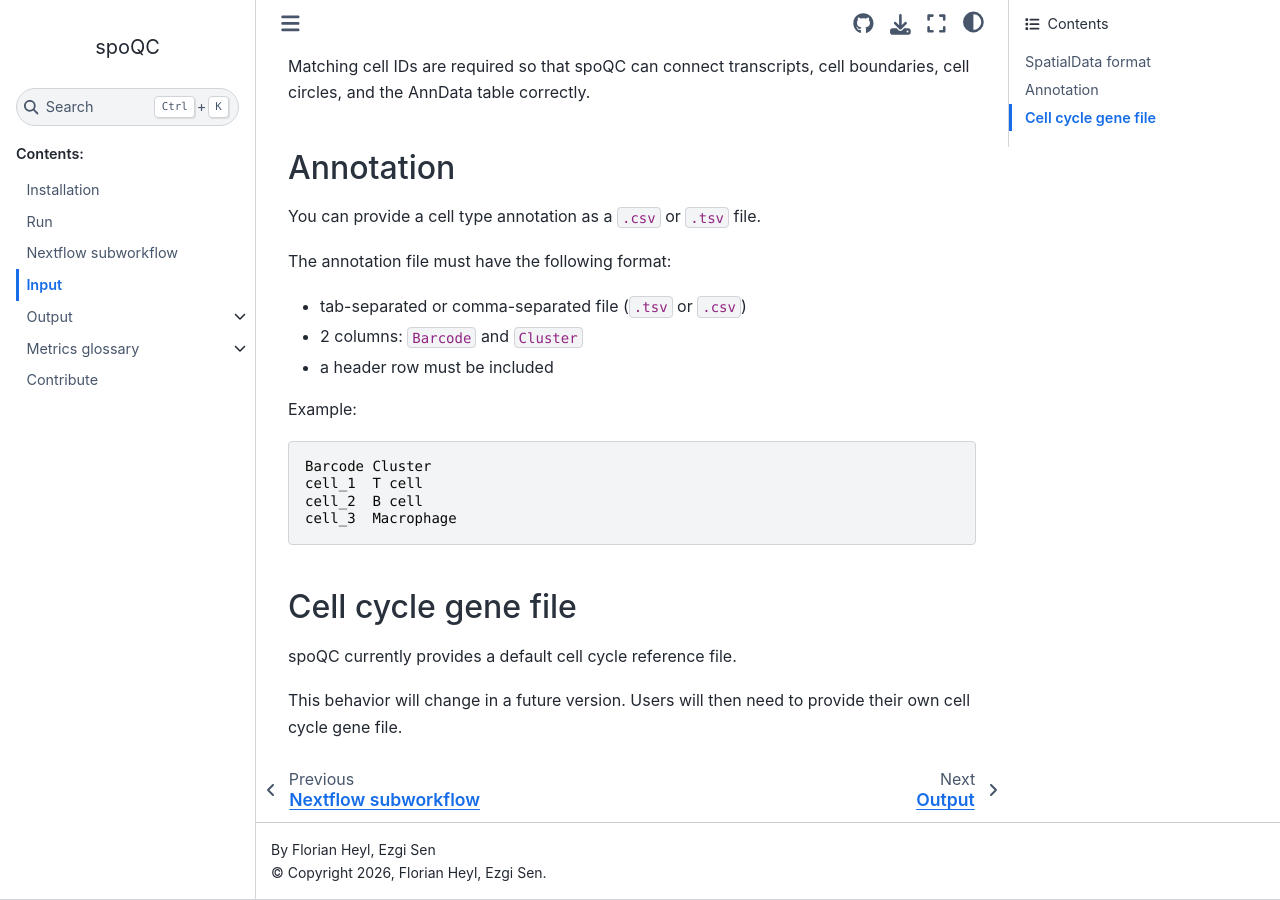
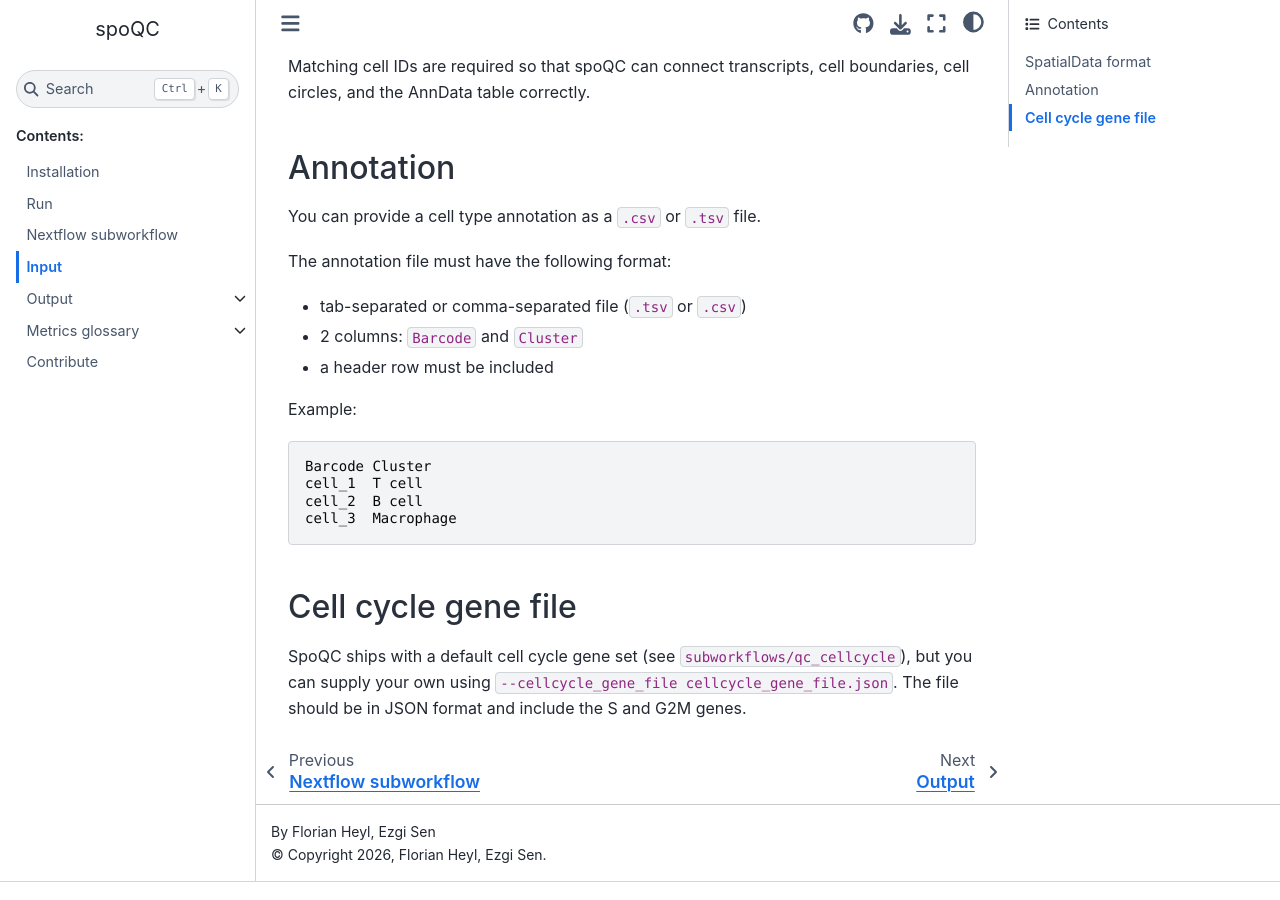
Before and after one commit to heylf/spoQC, a Sphinx documentation site: the page built from docs/source/input.md, in a window 1280 px wide and 900 px high, scrolled down 975 px. Built offline with Sphinx 7.4.7 and the Sphinx Book theme 1.1.4, drawn with Linux system fonts in a browser that asks for light colours.

Commit message:
change to input.md

```diff
--- a/docs/source/input.md
+++ b/docs/source/input.md
@@ -65,6 +65,4 @@
 
 ## Cell cycle gene file
 
-spoQC currently provides a default cell cycle reference file.
-
-This behavior will change in a future version. Users will then need to provide their own cell cycle gene file.
+SpoQC ships with a default cell cycle gene set (see `subworkflows/qc_cellcycle`), but you can supply your own using `--cellcycle_gene_file cellcycle_gene_file.json`. The file should be in JSON format and include the S and G2M genes.
```
